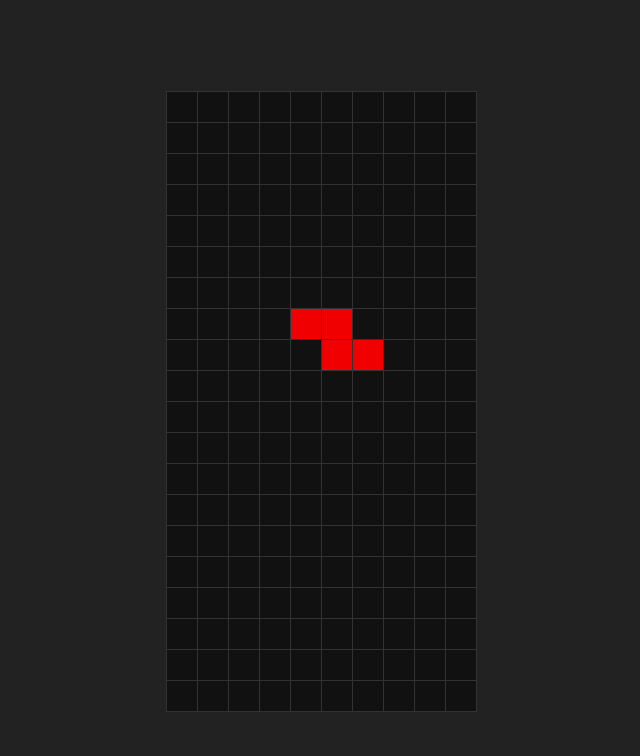
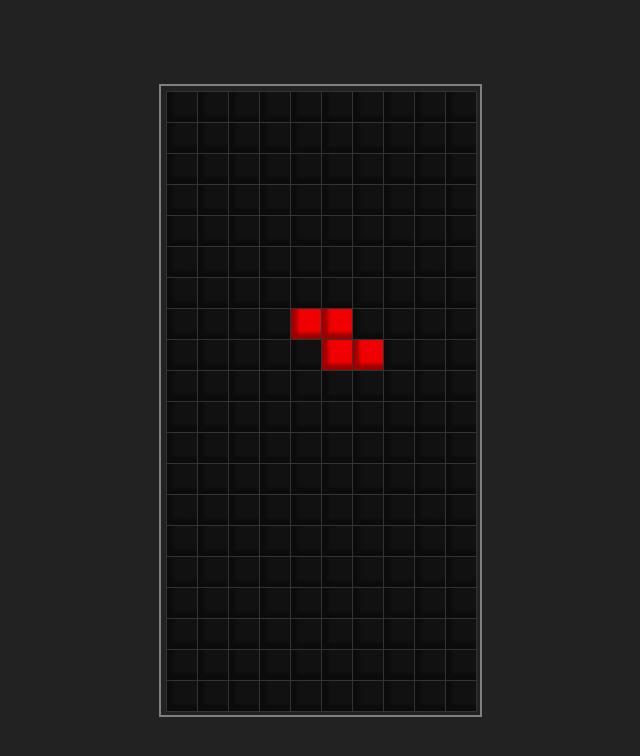
Before and after one commit to gazjosef/react-tetris, a React (Vite) app: page / in a window 1280 px wide. Shown: the top 756 px of the page, without its empty margins (320-960 px from the left). Built offline with nearby package versions, Linux system fonts and the light colour scheme.

Commit message:
Styles: Grid & Cell

```diff
--- a/src/components/Grid.tsx
+++ b/src/components/Grid.tsx
@@ -9,6 +9,8 @@ export const GRID_HEIGHT = 20;
 const StyledGrid = styled.div`
   background: #222;
   padding: 5px;
+  border: 2px solid grey;
+
   display: grid;
   grid-template-columns: repeat(${GRID_WIDTH}, 30px);
   grid-template-rows: repeat(${GRID_HEIGHT}, 30px);
@@ -24,6 +26,7 @@ const Cell = styled.div<CellProps>`
   height: 30px;
   background: ${({ $cellValue }) => ($cellValue ? $cellValue : "#111")};
   border: 1px solid #333;
+  box-shadow: inset 6px -6px 3px 0 rgba(0, 0, 0, 0.35);
 `;
 
 interface GridProps {
```
